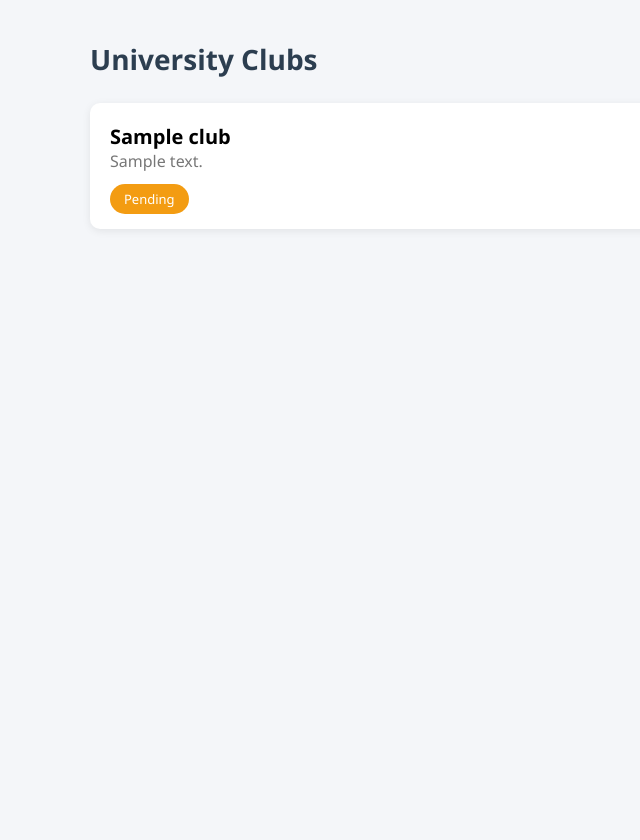
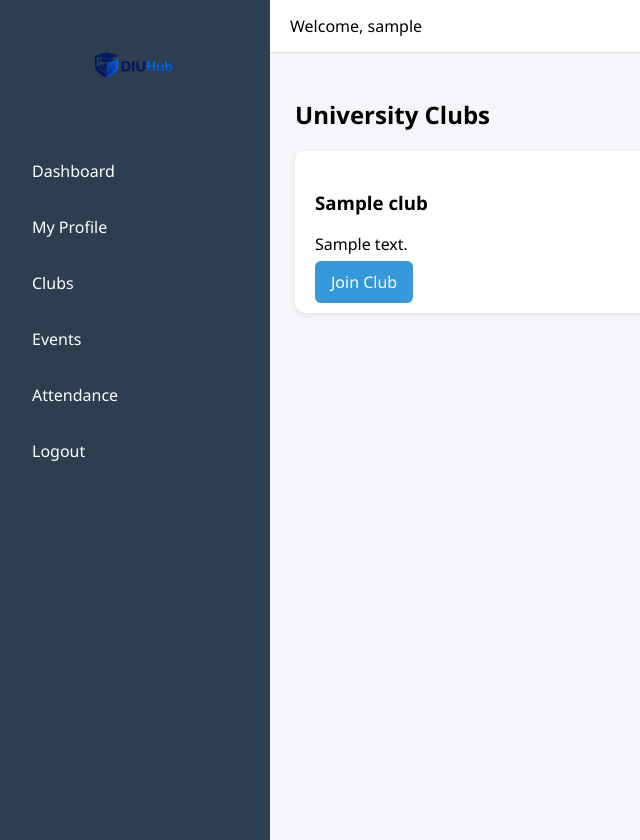
Before and after one commit to simantapundori/DIUHub, a Django app: page /clubs/ in a window 1280 px wide. Shown: the whole page, without its empty margins (0-640 px from the left). Before the commit the page ends 214 px from the top, so only its background shows below. Run offline with Django 5.2, Linux system fonts and the light colour scheme; a user stored in the database is signed in; tables that the repository leaves empty hold one stand-in row (values such as "Sample post").

Commit message:
Logo added and Sidebar NavBar added also Profile  Updated

```diff
--- a/diuhub/urls.py
+++ b/diuhub/urls.py
@@ -5,10 +5,16 @@ urlpatterns = [
 
     path('admin/', admin.site.urls),
 
-    # users system (login, register, dashboard)
+    # users system
     path('', include('users.urls')),
 
     # clubs system
     path('clubs/', include('clubs.urls')),
 
+    # events system
+    path('events/', include('events.urls')),
+
+    # attendance system
+    path('attendance/', include('attendance.urls')),
+
 ]
--- a/static/css/style.css
+++ b/static/css/style.css
@@ -1,158 +1,135 @@
-/* ========================================
-   1. GLOBAL STYLES (used by ALL pages)
-======================================== */
-
 body {
   margin: 0;
-  padding: 0;
   font-family: "Segoe UI", sans-serif;
-  background-color: #f4f6f9;
+  background: #f4f6f9;
 }
 
-/* ========================================
-   2. CONTAINER (used by dashboard & clubs)
-======================================== */
+/* Layout */
 
-.container {
-  width: 90%;
-  max-width: 1100px;
-  margin: 40px auto;
+.layout {
+  display: flex;
+  height: 100vh;
 }
 
-.page-title {
-  font-size: 28px;
-  font-weight: 600;
-  margin-bottom: 25px;
-  color: #2c3e50;
+/* Sidebar */
+
+.sidebar {
+  width: 230px;
+  background: #2c3e50;
+  padding: 20px;
+  color: white;
+  min-height: 100vh;
 }
 
-/* ========================================
-   3. CARD SYSTEM (dashboard & clubs)
-======================================== */
+/* Logo */
 
-.card,
-.club-card {
-  background: white;
-
-  padding: 20px;
-
-  border-radius: 10px;
-
-  margin-bottom: 20px;
-
-  box-shadow: 0 2px 8px rgba(0, 0, 0, 0.08);
+.logo-container {
+  text-align: center;
+  margin-bottom: 30px;
 }
 
-.club-name {
-  font-size: 20px;
-
-  font-weight: 600;
+.logo-img {
+  width: 140px;
+  height: auto;
 }
 
-.club-description {
-  color: #777;
+/* Sidebar links */
 
+.sidebar a {
+  display: block;
+  color: white;
+  padding: 12px;
+  margin-bottom: 10px;
+  text-decoration: none;
+  border-radius: 6px;
+  transition: 0.2s;
+}
+
+.sidebar a:hover {
+  background: #34495e;
+}
+
+/* Main */
+
+.main {
+  flex: 1;
+}
+
+/* Navbar */
+
+.navbar {
+  background: white;
+  padding: 15px 20px;
+  border-bottom: 1px solid #ddd;
+}
+
+/* Content */
+
+.content {
+  padding: 25px;
+}
+
+/* Cards */
+
+.card {
+  background: white;
+  padding: 20px;
+  margin-bottom: 20px;
+  border-radius: 10px;
+  box-shadow: 0 2px 6px rgba(0, 0, 0, 0.08);
+}
+
+/* Forms */
+
+.form-group {
   margin-bottom: 15px;
 }
 
-/* ========================================
-   4. BUTTONS (used everywhere)
-======================================== */
+.form-group label {
+  font-weight: 600;
+  display: block;
+  margin-bottom: 5px;
+}
 
-.btn,
-.btn-join {
-  padding: 8px 18px;
+.form-group input {
+  width: 100%;
+  padding: 10px;
+  border: 1px solid #ddd;
+  border-radius: 6px;
+}
 
+/* Buttons */
+
+.btn-primary {
   background: #3498db;
-
   color: white;
-
+  padding: 10px 16px;
   border-radius: 6px;
-
   text-decoration: none;
-
   border: none;
-
   cursor: pointer;
 }
 
-.btn:hover,
-.btn-join:hover {
+.btn-primary:hover {
   background: #2980b9;
 }
 
-/* ========================================
-   5. STATUS BADGES (clubs page)
-======================================== */
+/* Status */
 
 .status {
-  padding: 6px 14px;
-
+  padding: 6px 12px;
   border-radius: 20px;
-
   color: white;
-
-  font-size: 13px;
 }
 
-.status.pending {
-  background: #f39c12;
+.pending {
+  background: orange;
 }
 
-.status.approved {
-  background: #27ae60;
+.approved {
+  background: green;
 }
 
-.status.rejected {
-  background: #e74c3c;
+.rejected {
+  background: red;
 }
-
-/* ========================================
-   6. AUTH PAGES (login & register ONLY)
-======================================== */
-
-.auth-container {
-  width: 400px;
-
-  margin: 100px auto;
-
-  background: white;
-
-  padding: 30px;
-
-  border-radius: 10px;
-
-  box-shadow: 0 2px 10px rgba(0, 0, 0, 0.1);
-}
-
-.auth-container h2 {
-  text-align: center;
-
-  margin-bottom: 20px;
-}
-
-.auth-container input {
-  width: 100%;
-
-  padding: 10px;
-
-  margin-bottom: 15px;
-
-  border-radius: 5px;
-
-  border: 1px solid #ccc;
-}
-
-/* ========================================
-   ATTENDANCE SYSTEM (Israt)
-======================================== */
-
-.attendance-row {
-  background: white;
-
-  padding: 15px;
-
-  margin-bottom: 10px;
-
-  border-radius: 8px;
-}
--- a/templates/base.html
+++ b/templates/base.html
@@ -0,0 +1,39 @@
+{% load static %}
+
+<!doctype html>
+<html>
+  <head>
+    <title>DIUHub</title>
+
+    <link rel="stylesheet" href="{% static 'css/style.css' %}" />
+  </head>
+
+  <body>
+    <div class="layout">
+      <!-- Sidebar -->
+      <div class="sidebar">
+        <div class="logo-container">
+          <img src="{% static 'images/diuhub_logo.png' %}" class="logo-img" />
+        </div>
+
+        <a href="/dashboard/">Dashboard</a>
+        <a href="/profile/">My Profile</a>
+        <a href="/clubs/">Clubs</a>
+        <a href="/events/">Events</a>
+        <a href="/attendance/">Attendance</a>
+        <a href="/logout/">Logout</a>
+      </div>
+
+      <!-- Main Section -->
+      <div class="main">
+        <!-- Navbar -->
+        <div class="navbar">
+          <span>Welcome, {{ request.user.username }}</span>
+        </div>
+
+        <!-- Page Content -->
+        <div class="content">{% block content %} {% endblock %}</div>
+      </div>
+    </div>
+  </body>
+</html>
--- a/templates/clubs/club_list.html
+++ b/templates/clubs/club_list.html
@@ -1,42 +1,23 @@
-{% load static %}
+{% extends "base.html" %} {% block content %}
 
-<!doctype html>
-<html>
-  <head>
-    <title>Clubs | DIUHub</title>
-    <link rel="stylesheet" href="{% static 'css/style.css' %}" />
-  </head>
+<h2 class="page-title">University Clubs</h2>
 
-  <body>
-    <div class="container">
-      <h2 class="page-title">University Clubs</h2>
+{% for club in clubs %}
 
-      {% for club in clubs %}
+<div class="card">
+  <h3>{{ club.name }}</h3>
 
-      <div class="club-card">
-        <div class="club-name">{{ club.name }}</div>
+  <p>{{ club.description }}</p>
 
-        <div class="club-description">{{ club.description }}</div>
+  {% if club.id in membership_dict %}
 
-        {% if club.user_status %} {% if club.user_status == "approved" %}
-        <span class="status approved">Approved</span>
+  <span class="status pending">Request Pending</span>
 
-        {% elif club.user_status == "rejected" %}
-        <span class="status rejected">Rejected</span>
+  {% else %}
 
-        {% else %}
-        <span class="status pending">Pending</span>
+  <a href="/clubs/join/{{ club.id }}/" class="btn-primary">Join Club</a>
 
-        {% endif %} {% else %}
+  {% endif %}
+</div>
 
-        <a href="/clubs/join/{{ club.id }}/" class="btn-join"> Join Club </a>
-
-        {% endif %}
-      </div>
-
-      {% empty %}
-      <p>No clubs available.</p>
-      {% endfor %}
-    </div>
-  </body>
-</html>
+{% endfor %} {% endblock %}
```
Also changed, not shown: templates/users/dashboard.html (+13 -20 lines), templates/users/profile.html (added, +57 -0 lines), static/css/images/diuhub_logo.png (added).
